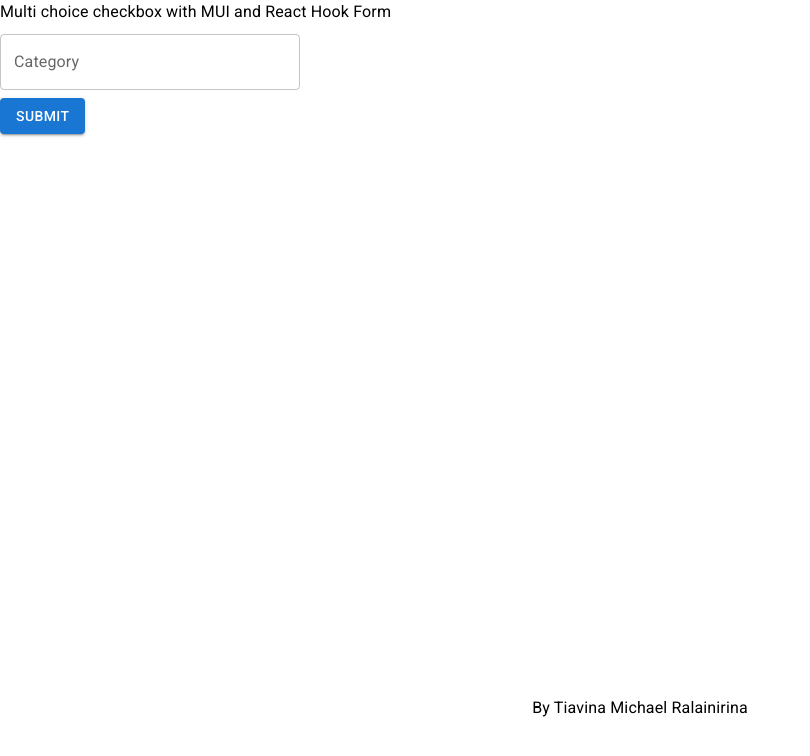
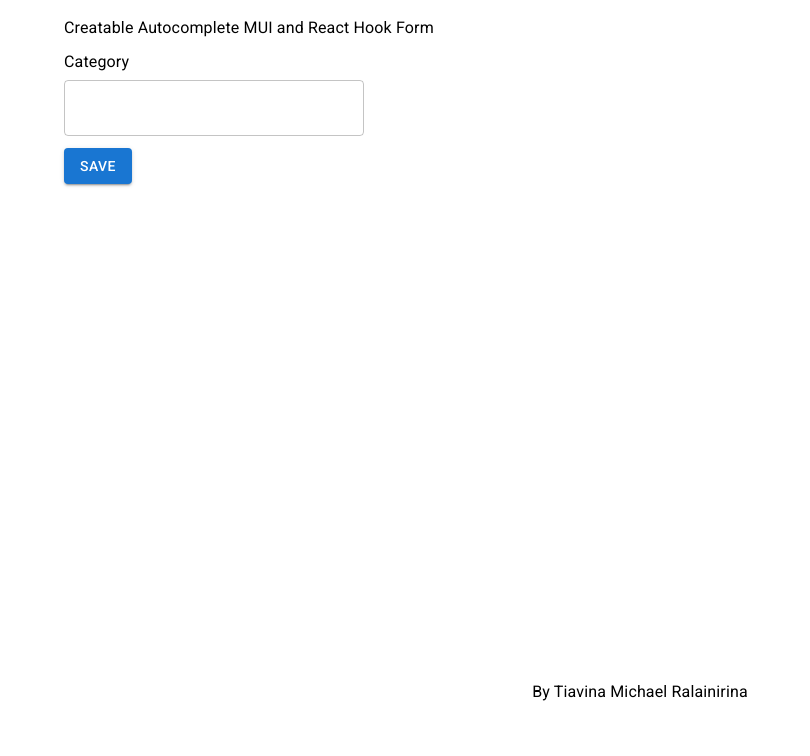
Before and after one commit to tiavina-mika/creatable-autocomplete-mui-hook-form, a React (Create React App) app in the folder src/: page / in a window 1280 px wide. Shown: the top 756 px of the page, without its empty margins (0-810 px from the left). Built offline with nearby package versions, Linux system fonts and the light colour scheme.

Commit message:
refactoring

```diff
--- a/src/App.tsx
+++ b/src/App.tsx
@@ -1,20 +1,22 @@
-import { Box, Typography } from "@mui/material";
+import { Box, Container, Typography } from "@mui/material";
 import Form from "./Form";
 
 const App = () => {
   return (
+    <Container>
       <Box
         sx={{
           minHeight: "90vh",
           display: "flex",
           flexDirection: "column",
-        justifyContent: "space-between"
+          justifyContent: "space-between",
+          py: 2
         }}
       >
         <div>
           <Box mb={1.2}>
             <Typography>
-            Multi choice checkbox with MUI and React Hook Form
+              Creatable Autocomplete MUI and React Hook Form
             </Typography>
           </Box>
           <Form />
@@ -27,6 +29,7 @@ const App = () => {
           </Box>
         </div>
       </Box>
+    </Container>
   );
 };
 
--- a/src/Form.tsx
+++ b/src/Form.tsx
@@ -26,14 +26,14 @@ const Form = () => {
         {/* -------- inputs -------- */}
         <CreatableAutoCompleteField
           name="category"
-          label="Category"
+          fixedLabel="Category"
           options={categoryOptions}
         />
 
         {/* -------- button -------- */}
-        <Box mt={1}>
+        <Box mt={1.5}>
           <Button type="submit" variant="contained">
-            Submit
+            Save
           </Button>
         </Box>
       </form>
--- a/src/components/form/CreatableAutoCompleteField.tsx
+++ b/src/components/form/CreatableAutoCompleteField.tsx
@@ -4,9 +4,7 @@ import {
   Autocomplete,
   createFilterOptions,
   FormControl,
-  FormControlLabel,
   FormHelperText,
-  Switch,
   TextField
 } from "@mui/material";
 import { useFormContext, Controller } from "react-hook-form";
@@ -20,13 +18,17 @@ type Props = {
   name: string;
   label?: string;
   tooltip?: string;
+  required?: boolean;
   options: ICreatableSelectOption[];
+  fixedLabel?: string;
 };
 
 const CreatableAutoCompleteField: FC<Props> = ({
   name,
   label,
   tooltip,
+  fixedLabel,
+  required,
   options = []
 }) => {
   const [open, toggleOpen] = useState<boolean>(false);
@@ -47,6 +49,14 @@ const CreatableAutoCompleteField: FC<Props> = ({
 
   return (
     <FormControl component="fieldset" error={!!errors?.[name]}>
+      {fixedLabel && (
+        <InputLabel
+          label={fixedLabel}
+          tooltip={tooltip}
+          required={required}
+          sx={{ color: "#000" }}
+        />
+      )}
       <Controller
         name={name}
         control={control}
```
Also changed, not shown: src/components/CreatableAutoCompleteField.tsx (deleted, +0 -58 lines). Lines whose indentation alone changed are shown as unchanged.
